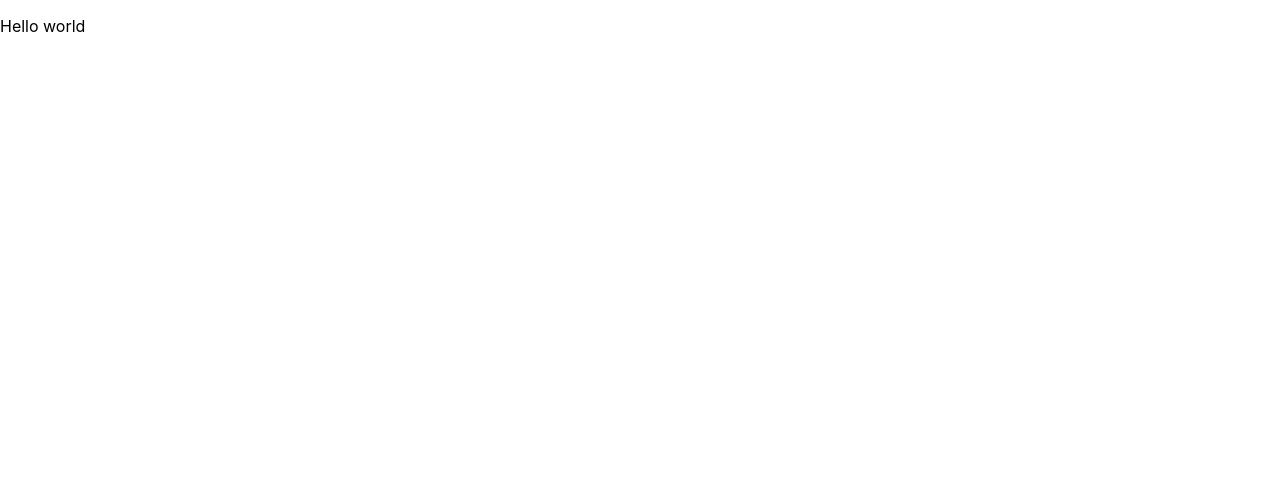
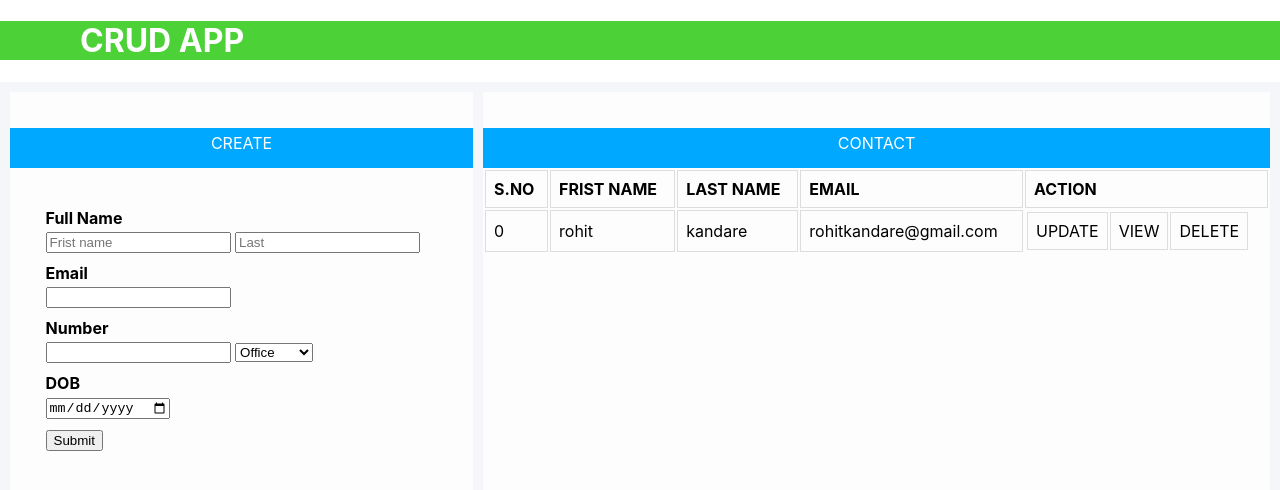
Before and after one commit to rohitkandare/reactjs-crud-in-redux, a React (Create React App) app: page / in a window 1280 px wide. Shown: the top 490 px of the page. Built offline with nearby package versions, Linux system fonts and the light colour scheme.

Commit message:
make a application ui

```diff
--- a/src/App.js
+++ b/src/App.js
@@ -1,12 +1,12 @@
 import React from 'react';
-
+import Head from './header/Head'
+import View from './view/View';
 
 function App() {
   return (
     <div className="App">
-      <header className="App-header">
-       <p>Hello world</p>
-      </header>
+      <Head />
+      <View />
     </div>
   );
 }
--- /dev/null
+++ b/src/header/Head.js
@@ -0,0 +1,12 @@
+import React from 'react'
+import './head.css'
+
+function Head() {
+    return (
+        <div className="head">
+            <h1>CRUD APP</h1>
+        </div>
+    )
+}
+
+export default Head
--- /dev/null
+++ b/src/header/head.css
@@ -0,0 +1,7 @@
+.head{
+    background-color: #4cd137;
+    color: white;
+}
+.head h1{
+    margin-left:5rem;
+}
--- /dev/null
+++ b/src/view/LeftTable.js
@@ -0,0 +1,65 @@
+import React from 'react'
+
+function LeftTable(props) {
+    let users = props.users
+    const addUser = (event) => {
+        event.preventDefault();
+
+    }
+    return (
+        <div className="left">
+            <div className="tableHeading">
+                <p>CREATE</p>
+            </div>
+            <form onSubmit={addUser}>
+                <ul className="form-style-1">
+                    <li><label>Full Name</label><input type="text" value={users.fristName} placeholder="Frist name" /> <input type="text" name="lastName" placeholder="Last"
+                        //onChange={handleChange}
+                        value={users.lastName} /></li>
+                    <li>
+                        <label>Email </label>
+                        <input
+                            type="email"
+                            name="email"
+                            //  onChange={handleChange}
+                            value={users.email}
+                        />
+                    </li>
+                    <li>
+                        <label>Number</label>
+                        <input
+                            type="number"
+                            name="number"
+                            //  onChange={handleChange}
+                            value={users.number}
+                        />  <select name="numType"
+                            id="select"
+                            //onChange={handleChange}
+                            value={users.numType}
+                        >
+                            <option value="office">Office</option>
+                            <option value="home">Home</option>
+                            <option value="persional">Persional</option>
+                        </select>
+                    </li>
+                    <li>
+                        <label>DOB </label>
+                        <input
+                            type="date"
+                            name="dob"
+                            //    onChange={handleChange}
+                            value={users.dob}
+                        />
+                    </li>
+                    <li>
+                        <input type="submit" />
+                    </li>
+                </ul>
+
+            </form>
+
+        </div>
+    )
+}
+
+export default LeftTable
--- /dev/null
+++ b/src/view/RightTable.js
@@ -0,0 +1,41 @@
+import React from 'react'
+
+function RightTable(props) {
+    return (
+
+        <div className="right">
+        <div className="tableHeading">
+            <p>CONTACT</p>
+        </div>
+        <table>
+            <tr>
+                <th>S.NO</th>
+                <th>FRIST NAME</th>
+                <th>LAST NAME</th>
+                <th>EMAIL</th>
+                <th>ACTION</th>
+            </tr>
+            {
+                props.users.map((user, index) => (
+
+                    <tr key={index}>
+                        <td>{index}</td>
+                        <td>{user.fristName}</td>
+                        <td>{user.lastName}</td>
+                        <td>{user.email}</td>
+                        <tr>
+                            <td>UPDATE</td>
+                            <td>VIEW</td>
+                            <td>DELETE</td>
+                        </tr>
+                    </tr>
+                ))
+            }
+
+        </table>
+    </div>
+
+    )
+}
+
+export default RightTable
--- /dev/null
+++ b/src/view/View.js
@@ -0,0 +1,30 @@
+import React, { useState } from 'react'
+import LeftTable from './LeftTable'
+import RightTable from './RightTable'
+import './view.css'
+function View() {
+    let userTemplate = { fristName: "rohit", lastName: "kandare", email: "rohitkandare@gmail.com", phone: "", phoneType: "", dob: "" }
+    let [users, setUsers] = useState([userTemplate])
+    let [users1, setUsers1] = useState([])
+    // const handleChange = (event) => {
+    //     setUsers1(...users1, event.target.value)
+    // }
+    // const addUser = (event) => {
+    //     event.preventDefault();
+    //     setUsers((prevValue) => {
+    //         return [...prevValue, users]
+    //     })
+
+
+    // }
+
+    return (
+        <div className="grid-container">
+            <LeftTable users={users} />
+            <RightTable users={users} />
+        </div>
+
+    )
+}
+
+export default View
--- /dev/null
+++ b/src/view/view.css
@@ -0,0 +1,56 @@
+.form-style-1 {
+	margin:10px auto;
+	max-width: 400px;
+	padding: 20px 12px 10px 20px;
+}
+.form-style-1 li {
+	padding: 0;
+	display: block;
+	list-style: none;
+	margin: 10px 0 0 0;
+}
+.form-style-1 label{
+	margin:0 0 3px 0;
+	padding:0px;
+	display:block;
+	font-weight: bold;
+}
+
+.left{ grid-area: leftSide;}
+.right{ grid-area: rigthSide;}
+
+.grid-container {
+	display: grid;
+	grid-template-areas:
+	  'leftSide leftSide leftSide rigthSide rigthSide rigthSide';
+	grid-gap: 10px;
+	background-color:#f5f6fa;
+	padding: 10px;
+  }
+  .grid-container > div {
+	background-color: rgba(255, 255, 255, 0.8);
+	padding: 20px 0;
+
+  }
+
+  table {
+	width: 100%;
+  }
+  td, th {
+	border: 1px solid #dddddd;
+	text-align: left;
+	padding: 8px;
+  }
+
+  .tableHeading{
+	  background-color: #00a8ff;
+	  height: 40px;
+	  margin-top:0px;
+  }
+  .tableHeading p{
+	background-color: #00a8ff;
+	text-align: center;
+	padding: 5px;
+	color: white;
+
+}
```
